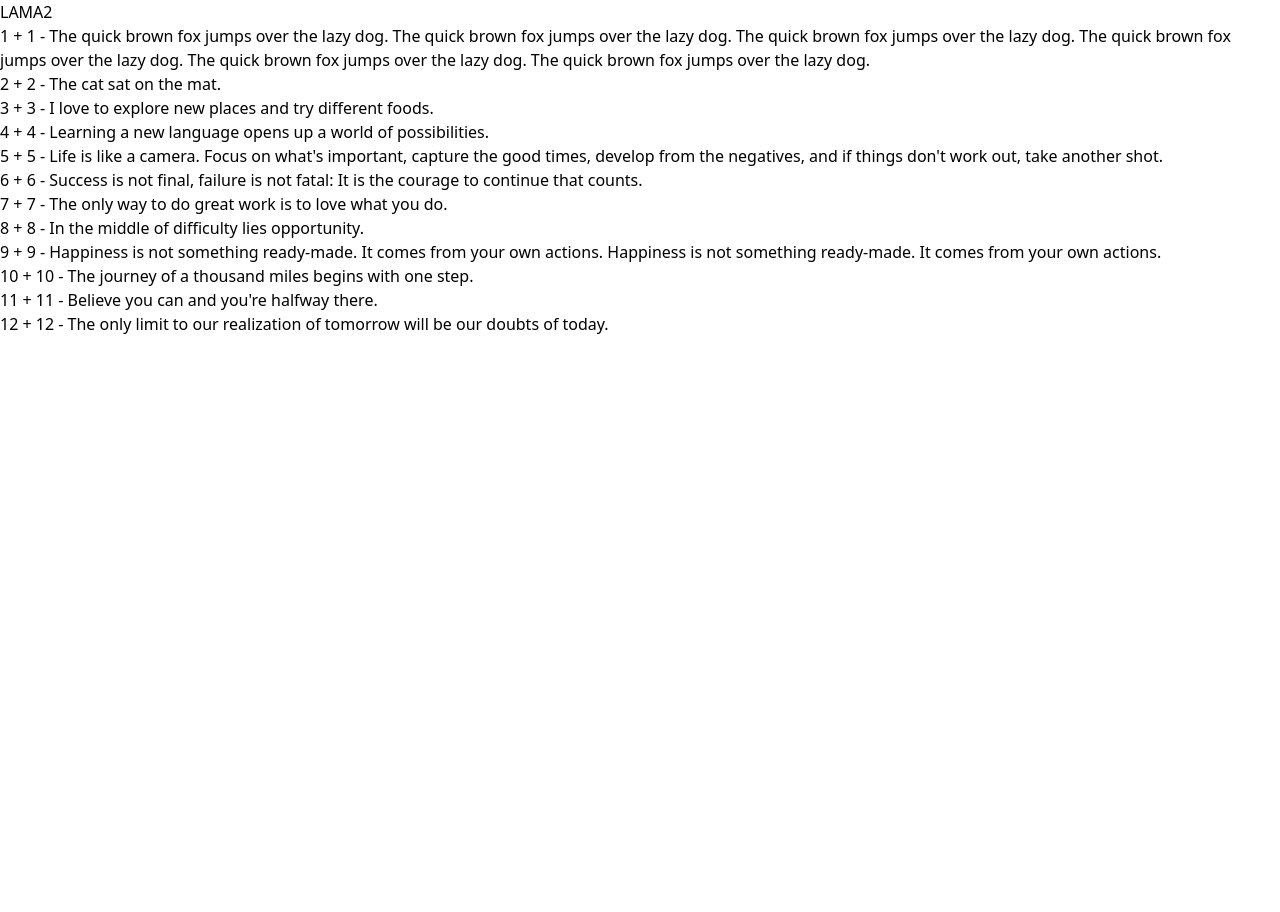
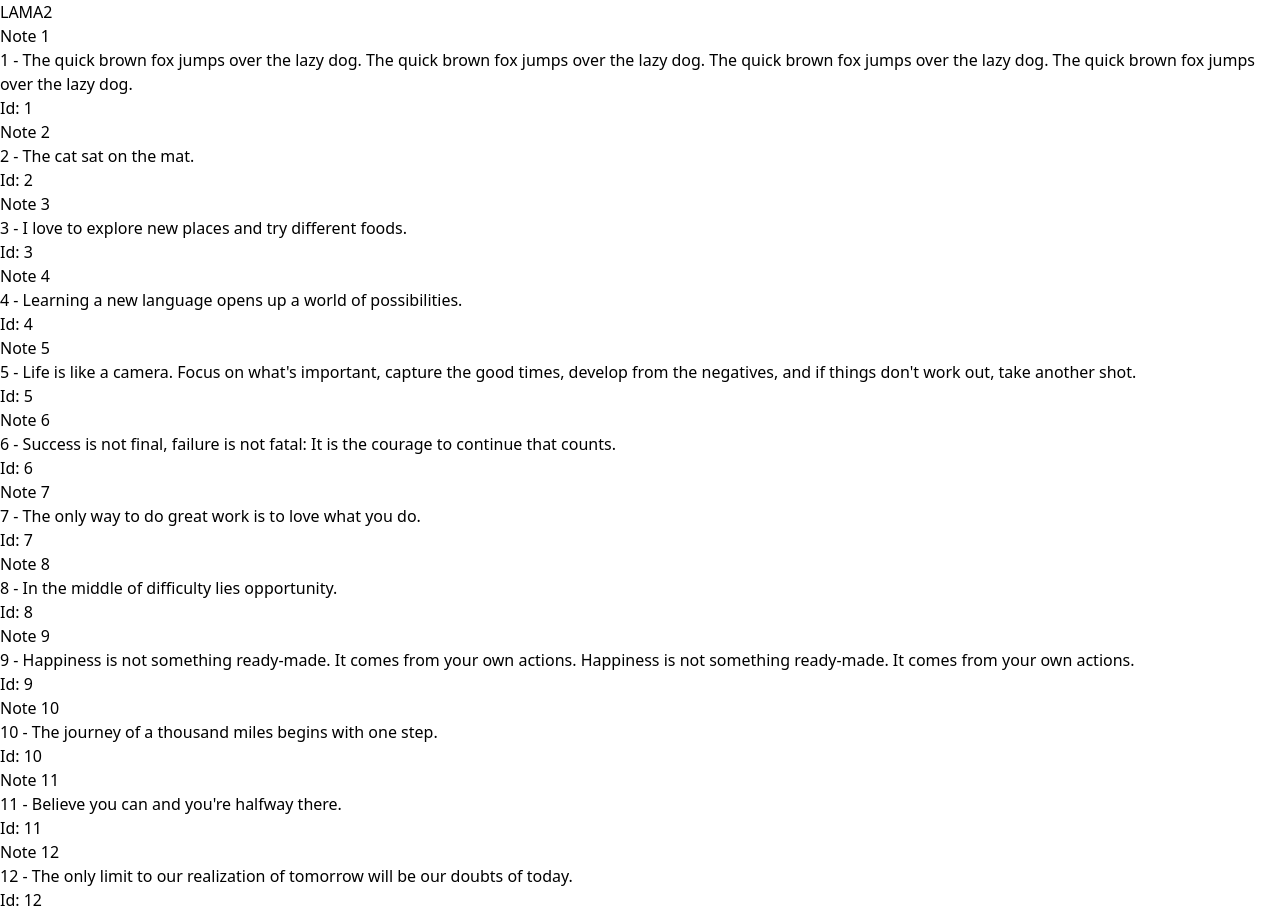
Before and after one commit to alepemu/lama2, a React (Vite) app: page / in a window 1280 px wide. Before the commit the page ends 800 px from the top, so only its background shows below. Built offline with nearby package versions, Linux system fonts and the light colour scheme.

Commit message:
Update Dashboard component and Item component

```diff
--- a/src/Dashboard.tsx
+++ b/src/Dashboard.tsx
@@ -26,7 +26,7 @@
 // Data
 import strings from "./assets/strings.json";
 
-type ItemType = { id: string; text: string };
+import { ItemType } from "./types/types";
 
 export function Dashboard() {
   const [items, setItems] = useState<ItemType[]>(strings);
@@ -79,7 +79,7 @@
         <SortableContext items={items} strategy={rectSortingStrategy}>
           <Grid>
             {items.map((item) => (
-              <SortableItem key={item.id} id={item.id} text={item.text} />
+              <SortableItem key={item.id} id={item.id} title={item.title} text={item.text} />
             ))}
           </Grid>
         </SortableContext>
@@ -88,7 +88,8 @@
           {activeId ? (
             <Item
               id={activeId}
-              text={items.find((item) => item.id == activeId)?.text}
+              title={items.find((item) => item.id == activeId)?.title || 'oops'}
+              text={items.find((item) => item.id == activeId)?.text || 'oops'}
               isDragging
             />
           ) : null}
--- a/src/assets/strings.json
+++ b/src/assets/strings.json
@@ -1,50 +1,74 @@
 [
   {
     "id": "1",
-    "text": "1 - The quick brown fox jumps over the lazy dog. The quick brown fox jumps over the lazy dog. The quick brown fox jumps over the lazy dog. The quick brown fox jumps over the lazy dog. The quick brown fox jumps over the lazy dog. The quick brown fox jumps over the lazy dog."
+    "position": 1,
+    "title": "Note 1",
+    "text": "1 - The quick brown fox jumps over the lazy dog. The quick brown fox jumps over the lazy dog. The quick brown fox jumps over the lazy dog. The quick brown fox jumps over the lazy dog."
   },
   {
     "id": "2",
+    "position": 2,
+    "title": "Note 2",
     "text": "2 - The cat sat on the mat."
   },
   {
     "id": "3",
+    "position": 3,
+    "title": "Note 3",
     "text": "3 - I love to explore new places and try different foods."
   },
   {
     "id": "4",
+    "position": 4,
+    "title": "Note 4",
     "text": "4 - Learning a new language opens up a world of possibilities."
   },
   {
     "id": "5",
+    "position": 5,
+    "title": "Note 5",
     "text": "5 - Life is like a camera. Focus on what's important, capture the good times, develop from the negatives, and if things don't work out, take another shot."
   },
   {
     "id": "6",
+    "position": 6,
+    "title": "Note 6",
     "text": "6 - Success is not final, failure is not fatal: It is the courage to continue that counts."
   },
   {
     "id": "7",
+    "position": 7,
+    "title": "Note 7",
     "text": "7 - The only way to do great work is to love what you do."
   },
   {
     "id": "8",
+    "position": 8,
+    "title": "Note 8",
     "text": "8 - In the middle of difficulty lies opportunity."
   },
   {
     "id": "9",
+    "position": 9,
+    "title": "Note 9",
     "text": "9 - Happiness is not something ready-made. It comes from your own actions. Happiness is not something ready-made. It comes from your own actions."
   },
   {
     "id": "10",
+    "position": 10,
+    "title": "Note 10",
     "text": "10 - The journey of a thousand miles begins with one step."
   },
   {
     "id": "11",
+    "position": 11,
+    "title": "Note 11",
     "text": "11 - Believe you can and you're halfway there."
   },
   {
     "id": "12",
+    "position": 12,
+    "title": "Note 12",
     "text": "12 - The only limit to our realization of tomorrow will be our doubts of today."
   }
 ]
--- a/src/components/Item.tsx
+++ b/src/components/Item.tsx
@@ -2,10 +2,10 @@
 import { ItemProps } from "../types/types";
 
 const Item = forwardRef<HTMLDivElement, ItemProps>(
-  ({ id, text, isDragging, style, ...props }, ref) => {
+  ({ id, title, text, isDragging, style, ...props }, ref) => {
     const inlineStyles: CSSProperties = {
       opacity: isDragging ? "0.75" : "1",
-      border: isDragging ? "2px dashed white" : "",
+      border: isDragging ? "1px dashed white" : "",
       transformOrigin: "50% 50%",
       cursor: isDragging ? "move" : "default",
       ...style,
@@ -13,12 +13,14 @@
 
     return (
       <div
-        className="min-w-80 bg-stone-700 p-4 rounded-xl text-sm font-bold text-white border border-white/25"
+        className="min-w-80 bg-stone-700 p-4 rounded-xl text-white border border-white/25"
         ref={ref}
         style={inlineStyles}
         {...props}
       >
-        {id} + {text}
+        <h1 className="font-bold text-xl">{title}</h1>
+        <p>{text}</p>
+        <p className="italic opacity-50">Id: {id}</p>
       </div>
     );
   }
```
Also changed, not shown: src/types/types.tsx (+6 -4 lines).
